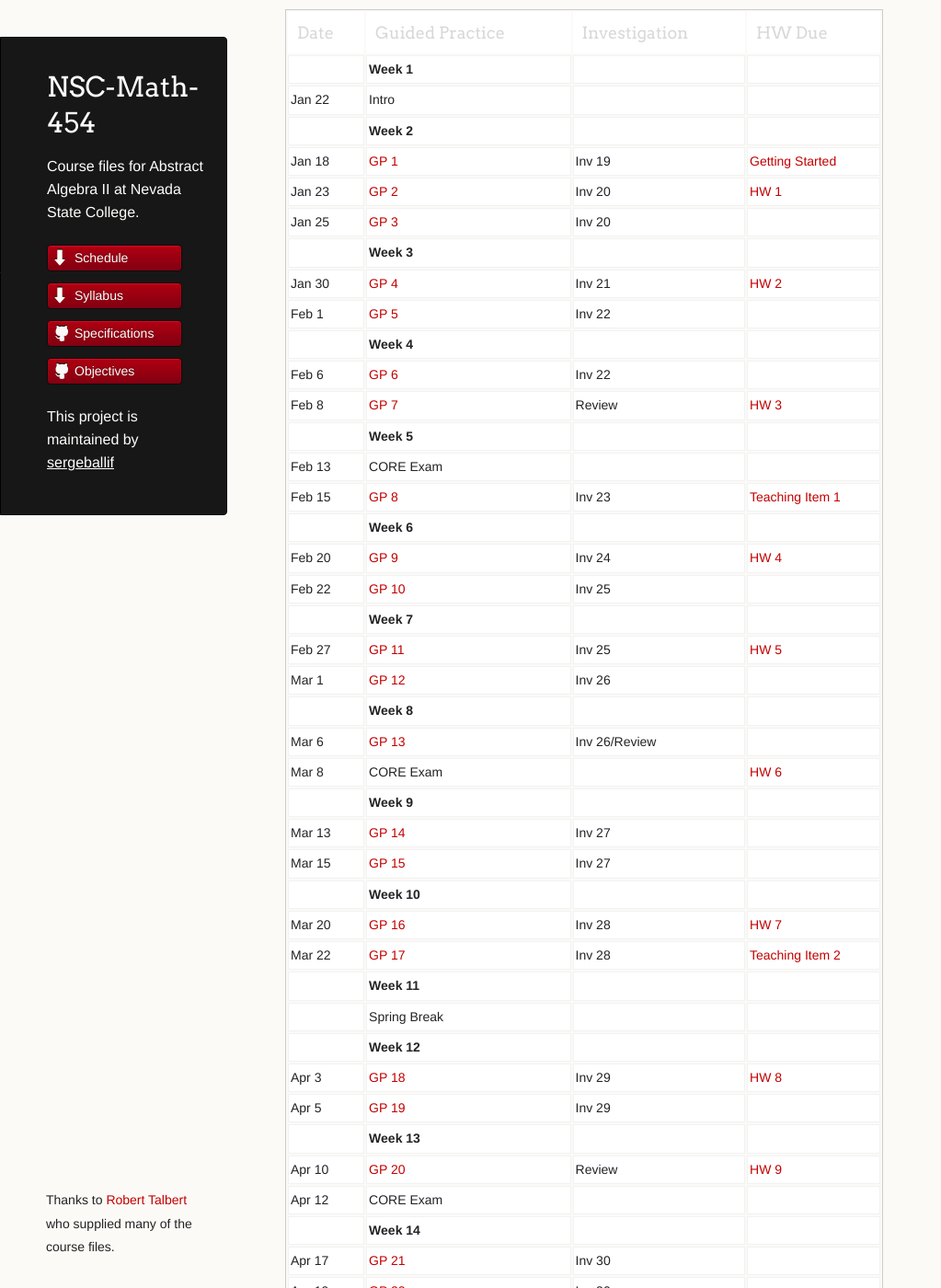
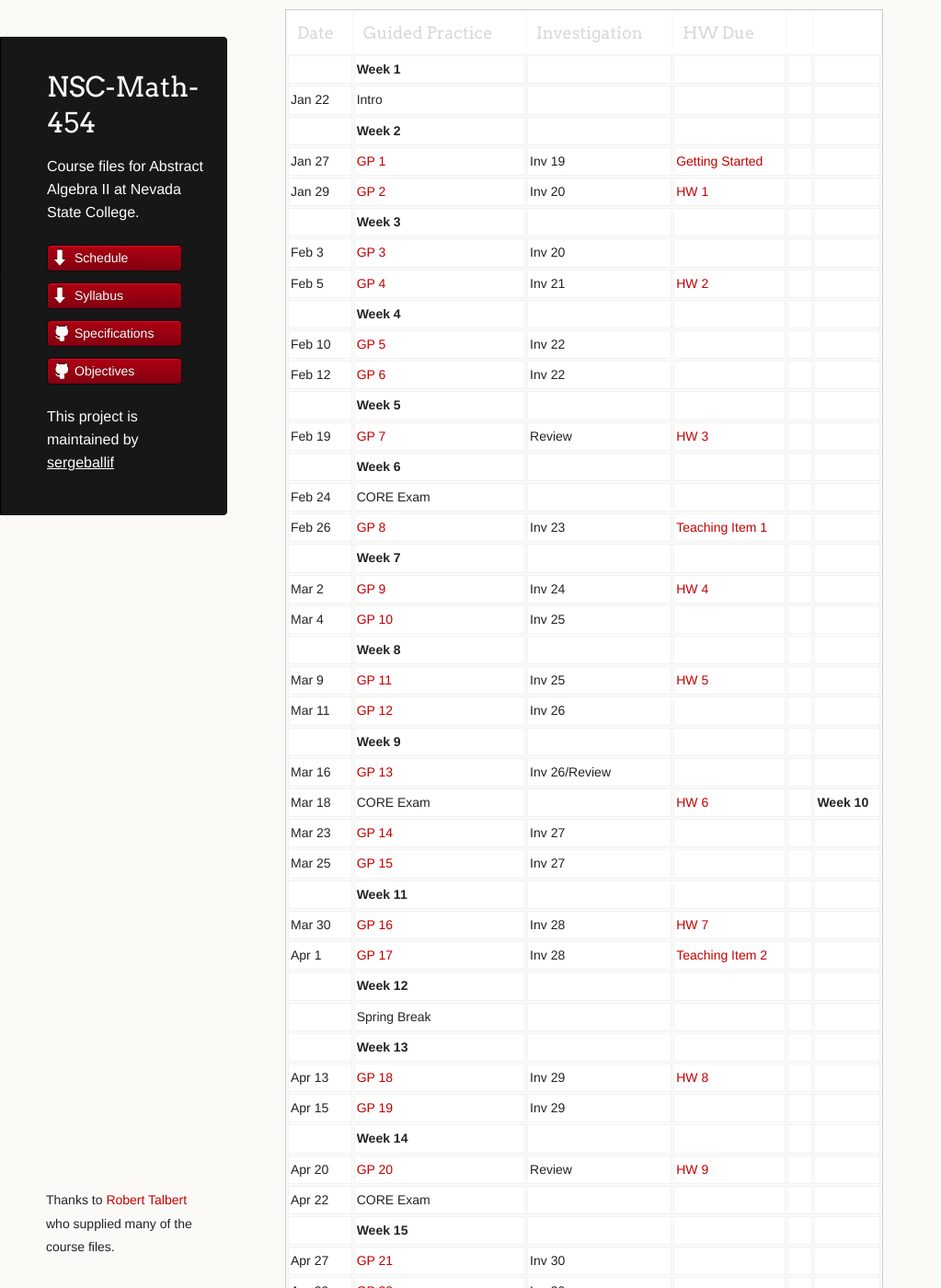
Before and after one commit to AaronWongNSC/MATH-454, a Jekyll site: the page built from index.md, in a window 1280 px wide and 1400 px high. Shown: the whole window at 92% size, without its empty margins (0-1023 px from the left). Built offline with Jekyll 4.4.1, drawn with Linux system fonts in a browser that asks for light colours; some of the changed text lies outside the part shown.

Commit message:
Update index.md

```diff
--- a/index.md
+++ b/index.md
@@ -15,47 +15,46 @@ published: true
 |        	| **Week 1**                       	|               	|                                                                                                                                                                             	|
 | Jan 22 	| Intro                            	|
 |        	| **Week 2**                       	|
-| Jan 18 	| [GP 1](/NSC-Math-454/GP1.html)   	| Inv 19        	| [Getting Started](http://www.overleaf.com/docs?snip_uri=https://raw.githubusercontent.com/sergeballif/NSC-Math-454/gh-pages/homework/Math454GettingStarted.tex&splash=none) 	|
-| Jan 23 	| [GP 2](/NSC-Math-454/GP2.html)   	| Inv 20        	| [HW 1](http://www.overleaf.com/docs?snip_uri=https://raw.githubusercontent.com/sergeballif/NSC-Math-454/gh-pages/homework/Math454HW1.tex&splash=none)                       	|
-| Jan 25 	| [GP 3](/NSC-Math-454/GP3.html)   	| Inv 20        	|                                                                                                                                                                             	|
-|        	| **Week 3**                       	|               	|                                                                                                                                                                             	|
-| Jan 30  	| [GP 4](/NSC-Math-454/GP4.html)   	| Inv 21        	| [HW 2](http://www.overleaf.com/docs?snip_uri=https://raw.githubusercontent.com/sergeballif/NSC-Math-454/gh-pages/homework/Math454HW2.tex&splash=none)                       	|
-| Feb 1  	| [GP 5](/NSC-Math-454/GP5.html)   	| Inv 22        	|                                                                                                                                                                             	|
-|        	| **Week 4**                       	|               	|                                                                                                                                                                             	|
-| Feb 6  	| [GP 6](/NSC-Math-454/GP6.html)   	| Inv 22       	  |                       	|
-| Feb 8	| [GP 7](/NSC-Math-454/GP7.html)  	| Review         	|    [HW 3](http://www.overleaf.com/docs?snip_uri=https://raw.githubusercontent.com/sergeballif/NSC-Math-454/gh-pages/homework/Math454HW3.tex&splash=none)   	|
-|        	| **Week 5**                       	|               	|                                                                                                                                                                             	|
-| Feb 13 	| CORE Exam                       	|        	|                                                                                                                                                                             	|
-| Feb 15 	| [GP 8](/NSC-Math-454/GP8.html)   	| Inv 23        	| [Teaching Item 1](https://hackmd.io/s/Hkq98nyDf)                                                                                                                         	|
-|        	| **Week 6**                       	|               	|                                                                                                                                                                             	|
-| Feb 20 	| [GP 9](/NSC-Math-454/GP9.html)   	| Inv 24        	| [HW 4](http://www.overleaf.com/docs?snip_uri=https://raw.githubusercontent.com/sergeballif/NSC-Math-454/gh-pages/homework/Math454HW4.tex&splash=none)                       	|
-| Feb 22 	| [GP 10](/NSC-Math-454/GP10.html) 	| Inv 25        	|                                                                                                                                                                             	|
-|        	| **Week 7**                       	|               	|                                                                                                                                                                             	|
-| Feb 27  	| [GP 11](/NSC-Math-454/GP11.html) 	| Inv 25        	| [HW 5](http://www.overleaf.com/docs?snip_uri=https://raw.githubusercontent.com/sergeballif/NSC-Math-454/gh-pages/homework/Math454HW5.tex&splash=none)                       	|
-| Mar 1  	| [GP 12](/NSC-Math-454/GP12.html) 	| Inv 26        	|                                                                                                                                                                             	|
-|        	| **Week 8**                       	|               	|                                                                                                                                                                             	|
-| Mar 6  	| [GP 13](/NSC-Math-454/GP13.html) 	| Inv 26/Review  	|                       	|
-| Mar 8 	| CORE Exam                        	|               	|    [HW 6](http://www.overleaf.com/docs?snip_uri=https://raw.githubusercontent.com/sergeballif/NSC-Math-454/gh-pages/homework/Math454HW6.tex&splash=none)                                                                                                                                                                          	|
-|        	| **Week 9**                       	|               	|                                                                                                                                                                             	|
-| Mar 13 	| [GP 14](/NSC-Math-454/GP14.html) 	| Inv 27        	|                                                                                                                                                                             	|
-| Mar 15 	| [GP 15](/NSC-Math-454/GP15.html) 	| Inv 27        	|                                                                                                                                                                             	|
-|        	| **Week 10**                      	|               	|                                                                                                                                                                             	|
-| Mar 20 	| [GP 16](/NSC-Math-454/GP16.html) 	| Inv 28        	| [HW 7](http://www.overleaf.com/docs?snip_uri=https://raw.githubusercontent.com/sergeballif/NSC-Math-454/gh-pages/homework/Math454HW7.tex&splash=none)                       	|
-| Mar 22 	| [GP 17](/NSC-Math-454/GP17.html) 	| Inv 28        	| [Teaching Item 2](/NSC-Math-454/homework/Math453TeachingItem2.pdf)                                                                                                          	|
-|        	| **Week 11**                      	|               	|                                                                                                                                                                             	|
-|        	| Spring Break                     	|               	|                                                                                                                                                                             	|
-|        	| **Week 12**                      	|               	|                                                                                                                                                                             	|
-| Apr 3  	| [GP 18](/NSC-Math-454/GP18.html) 	| Inv 29        	| [HW 8](http://www.overleaf.com/docs?snip_uri=https://raw.githubusercontent.com/sergeballif/NSC-Math-454/gh-pages/homework/Math454HW8.tex&splash=none)                       	|
-| Apr 5  	| [GP 19](/NSC-Math-454/GP19.html) 	| Inv 29        	|                                                                                                                                                                             	|
-|        	| **Week 13**                      	|               	|                                                                                                                                                                             	|
-| Apr 10 	| [GP 20](/NSC-Math-454/GP20.html) 	| Review        	| [HW 9](http://www.overleaf.com/docs?snip_uri=https://raw.githubusercontent.com/sergeballif/NSC-Math-454/gh-pages/homework/Math454HW9.tex&splash=none)                       	|
-| Apr 12 	| CORE Exam                        	|               	|                                                                                                                                                                             	|
-|        	| **Week 14**                      	|               	|                                                                                                                                                                             	|
-| Apr 17 	| [GP 21](/NSC-Math-454/GP21.html) 	| Inv 30        	|                                                                                                                                                                             	|
-| Apr 19 	| [GP 22](/NSC-Math-454/GP22.html) 	| Inv 30        	|                                                                                                                                                                             	|
-|        	| **Week 15**                      	|               	|                                                                                                                                                                             	|
-| Apr 24 	| [GP 23](/NSC-Math-454/GP23.html) 	| Inv 31        	| [HW 10](http://www.overleaf.com/docs?snip_uri=https://raw.githubusercontent.com/sergeballif/NSC-Math-454/gh-pages/homework/Math454HW10.tex&splash=none)                     	|
-| Apr 26 	| [GP 24](/NSC-Math-454/GP24.html)	| Inv 31        	|                                                                                                                                                                             	|
-|        	| **Week 16**                      	|               	|                                                                                                                                                                             	|
-| May 1  	| [GP 25](/NSC-Math-454/GP25.html) 	| Review        	| [HW 11](http://www.overleaf.com/docs?snip_uri=https://raw.githubusercontent.com/sergeballif/NSC-Math-454/gh-pages/homework/Math454HW11.tex&splash=none)                     	|
-| May 3  	| CORE Exam                        	|           	| [Teaching Item 3](/NSC-Math-454/homework/Math453TeachingItem3.pdf)                                                                                                          	|
+| Jan 27 	| [GP 1](/NSC-Math-454/GP1.html)   	| Inv 19        	| [Getting Started](http://www.overleaf.com/docs?snip_uri=https://raw.githubusercontent.com/sergeballif/NSC-Math-454/gh-pages/homework/Math454GettingStarted.tex&splash=none) 	|
+| Jan 29 	| [GP 2](/NSC-Math-454/GP2.html)   	| Inv 20        	| [HW 1](http://www.overleaf.com/docs?snip_uri=https://raw.githubusercontent.com/sergeballif/NSC-Math-454/gh-pages/homework/Math454HW1.tex&splash=none)                       	|
+|        	| **Week 3**                       	|
+| Feb  3 	| [GP 3](/NSC-Math-454/GP3.html)   	| Inv 20
+| Feb  5  	| [GP 4](/NSC-Math-454/GP4.html)   	| Inv 21        	| [HW 2](http://www.overleaf.com/docs?snip_uri=https://raw.githubusercontent.com/sergeballif/NSC-Math-454/gh-pages/homework/Math454HW2.tex&splash=none)                       	|
+|        	| **Week 4**                       	|
+| Feb 10 	| [GP 5](/NSC-Math-454/GP5.html)   	| Inv 22
+| Feb 12 	| [GP 6](/NSC-Math-454/GP6.html)   	| Inv 22       	  |                       	|
+|        	| **Week 5**                       	|
+| Feb 19	| [GP 7](/NSC-Math-454/GP7.html)  	| Review         	|    [HW 3](http://www.overleaf.com/docs?snip_uri=https://raw.githubusercontent.com/sergeballif/NSC-Math-454/gh-pages/homework/Math454HW3.tex&splash=none)   	|
+|        	| **Week 6**                       	|
+| Feb 24 	| CORE Exam                       	|
+| Feb 26 	| [GP 8](/NSC-Math-454/GP8.html)   	| Inv 23        	| [Teaching Item 1](https://hackmd.io/s/Hkq98nyDf)                                                                                                                         	|
+|        	| **Week 7**                       	|
+| Mar 2 	| [GP 9](/NSC-Math-454/GP9.html)   	| Inv 24        	| [HW 4](http://www.overleaf.com/docs?snip_uri=https://raw.githubusercontent.com/sergeballif/NSC-Math-454/gh-pages/homework/Math454HW4.tex&splash=none)                       	|
+| Mar 4 	| [GP 10](/NSC-Math-454/GP10.html) 	| Inv 25
+|        	| **Week 8**                       	|
+| Mar 9  	| [GP 11](/NSC-Math-454/GP11.html) 	| Inv 25        	| [HW 5](http://www.overleaf.com/docs?snip_uri=https://raw.githubusercontent.com/sergeballif/NSC-Math-454/gh-pages/homework/Math454HW5.tex&splash=none)                       	|
+| Mar 11  	| [GP 12](/NSC-Math-454/GP12.html) 	| Inv 26
+|        	| **Week 9**                       	|
+| Mar 16  	| [GP 13](/NSC-Math-454/GP13.html) 	| Inv 26/Review  	|                       	|
+| Mar 18 	| CORE Exam                        	|               	|    [HW 6](http://www.overleaf.com/docs?snip_uri=https://raw.githubusercontent.com/sergeballif/NSC-Math-454/gh-pages/homework/Math454HW6.tex&splash=none)                                                                                                                              |        	| **Week 10**                      	|
+| Mar 23 	| [GP 14](/NSC-Math-454/GP14.html) 	| Inv 27
+| Mar 25 	| [GP 15](/NSC-Math-454/GP15.html) 	| Inv 27
+|        	| **Week 11**                      	|
+| Mar 30 	| [GP 16](/NSC-Math-454/GP16.html) 	| Inv 28        	| [HW 7](http://www.overleaf.com/docs?snip_uri=https://raw.githubusercontent.com/sergeballif/NSC-Math-454/gh-pages/homework/Math454HW7.tex&splash=none)                       	|
+| Apr 1 	| [GP 17](/NSC-Math-454/GP17.html) 	| Inv 28        	| [Teaching Item 2](/NSC-Math-454/homework/Math453TeachingItem2.pdf)                                                                                                          	|
+|        	| **Week 12**                      	|
+|        	| Spring Break                     	|
+|        	| **Week 13**                      	|
+| Apr 13  	| [GP 18](/NSC-Math-454/GP18.html) 	| Inv 29        	| [HW 8](http://www.overleaf.com/docs?snip_uri=https://raw.githubusercontent.com/sergeballif/NSC-Math-454/gh-pages/homework/Math454HW8.tex&splash=none)                       	|
+| Apr 15  	| [GP 19](/NSC-Math-454/GP19.html) 	| Inv 29
+|        	| **Week 14**                      	|
+| Apr 20 	| [GP 20](/NSC-Math-454/GP20.html) 	| Review        	| [HW 9](http://www.overleaf.com/docs?snip_uri=https://raw.githubusercontent.com/sergeballif/NSC-Math-454/gh-pages/homework/Math454HW9.tex&splash=none)                       	|
+| Apr 22 	| CORE Exam                        	|
+|        	| **Week 15**                      	|
+| Apr 27 	| [GP 21](/NSC-Math-454/GP21.html) 	| Inv 30
+| Apr 29 	| [GP 22](/NSC-Math-454/GP22.html) 	| Inv 30
+|        	| **Week 16**                      	|
+| May 4 	| [GP 23](/NSC-Math-454/GP23.html) 	| Inv 31        	| [HW 10](http://www.overleaf.com/docs?snip_uri=https://raw.githubusercontent.com/sergeballif/NSC-Math-454/gh-pages/homework/Math454HW10.tex&splash=none)                     	|
+| May 6 	| [GP 24](/NSC-Math-454/GP24.html)	| Inv 31
+| May xx  	| [GP 25](/NSC-Math-454/GP25.html) 	| Review        	| [HW 11](http://www.overleaf.com/docs?snip_uri=https://raw.githubusercontent.com/sergeballif/NSC-Math-454/gh-pages/homework/Math454HW11.tex&splash=none)                     	|
+| May xx  	| CORE Exam                        	|           	| [Teaching Item 3](/NSC-Math-454/homework/Math453TeachingItem3.pdf)                                                                                                          	|
```
